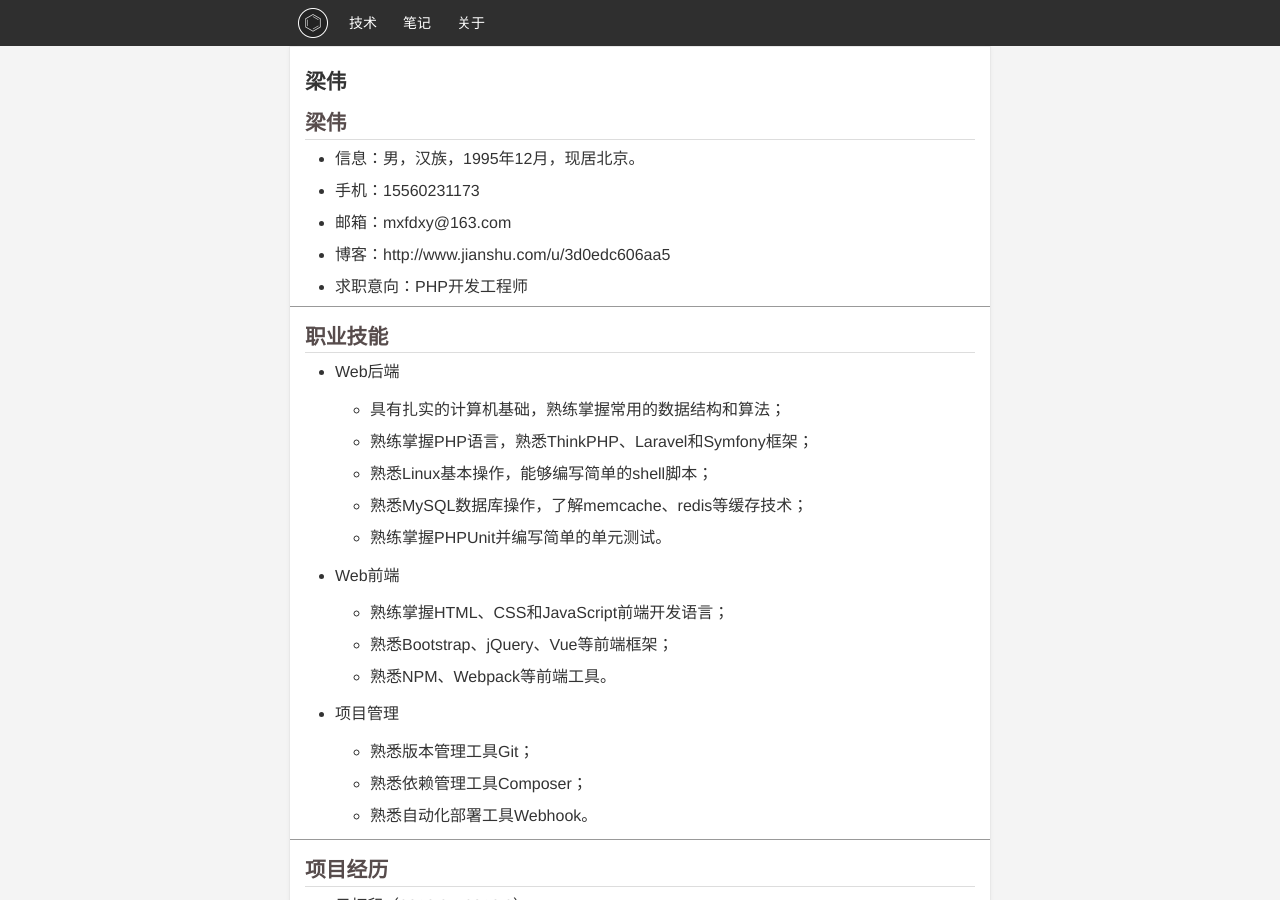
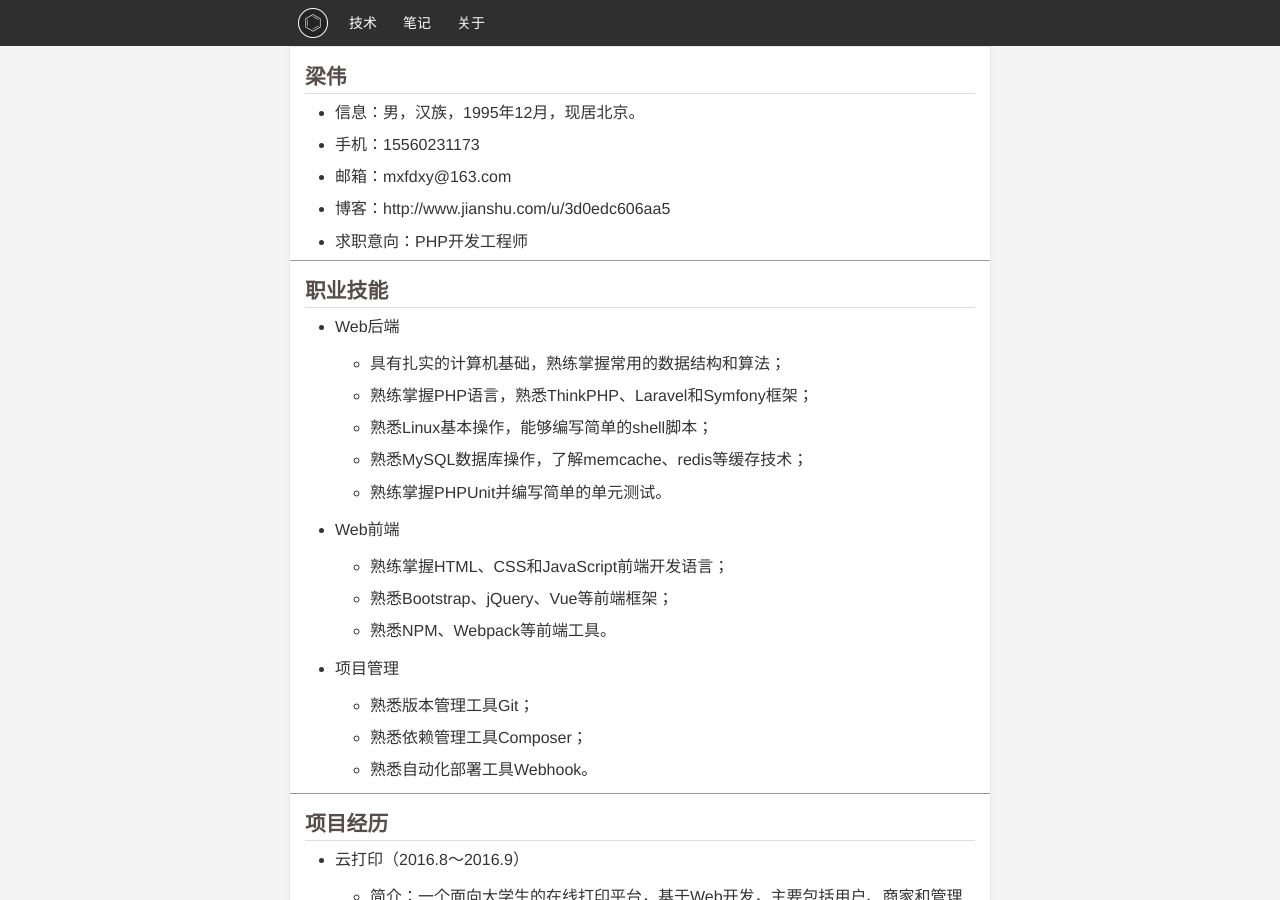
Before and after one commit to mxfdxy/blog, a Jekyll site: the page built from about.md, in a window 1280 px wide and 900 px high. Built offline with Jekyll 4.4.1, drawn with Linux system fonts in a browser that asks for light colours; our own code applies the rules of GitHub Pages for plain Markdown files.

Commit message:
修改about

```diff
--- a/_layouts/default.html
+++ b/_layouts/default.html
@@ -1,16 +1,16 @@
 <!DOCTYPE html PUBLIC "-//W3C//DTD XHTML 1.0 Transitional//EN" "http://www.w3.org/TR/xhtml1/DTD/xhtml1-transitional.dtd">
 <html>
-	{% include header.html %}
+	{% include header.html title=page.title %}
 	<body>
-		<div id="nav">
-			<div id="log"><a href="/"><img src="/image/logo.png" /></a></h1>
-		</div>
-		<div id="wrapper">
-			<div id="content" class="index">
-				{% include sidebar.html %}
-				<div id="main">
-				{{ content }}
+		{% include header_nav.html %}
+		<div class="wrapper main">
+			<div id="content">
+				<!-- <h2>{{ page.title }}</h2> -->
+				<div class="cnt">
+					{{ content }}
+					<br />
 				</div>
+				<div id="disqus_thread"></div>
 			</div>
 			{% include footer.html %}
 		</div>
```
Also changed, not shown: about.md (+1 -1 lines), note.md (+1 -1 lines), 3 other files.
